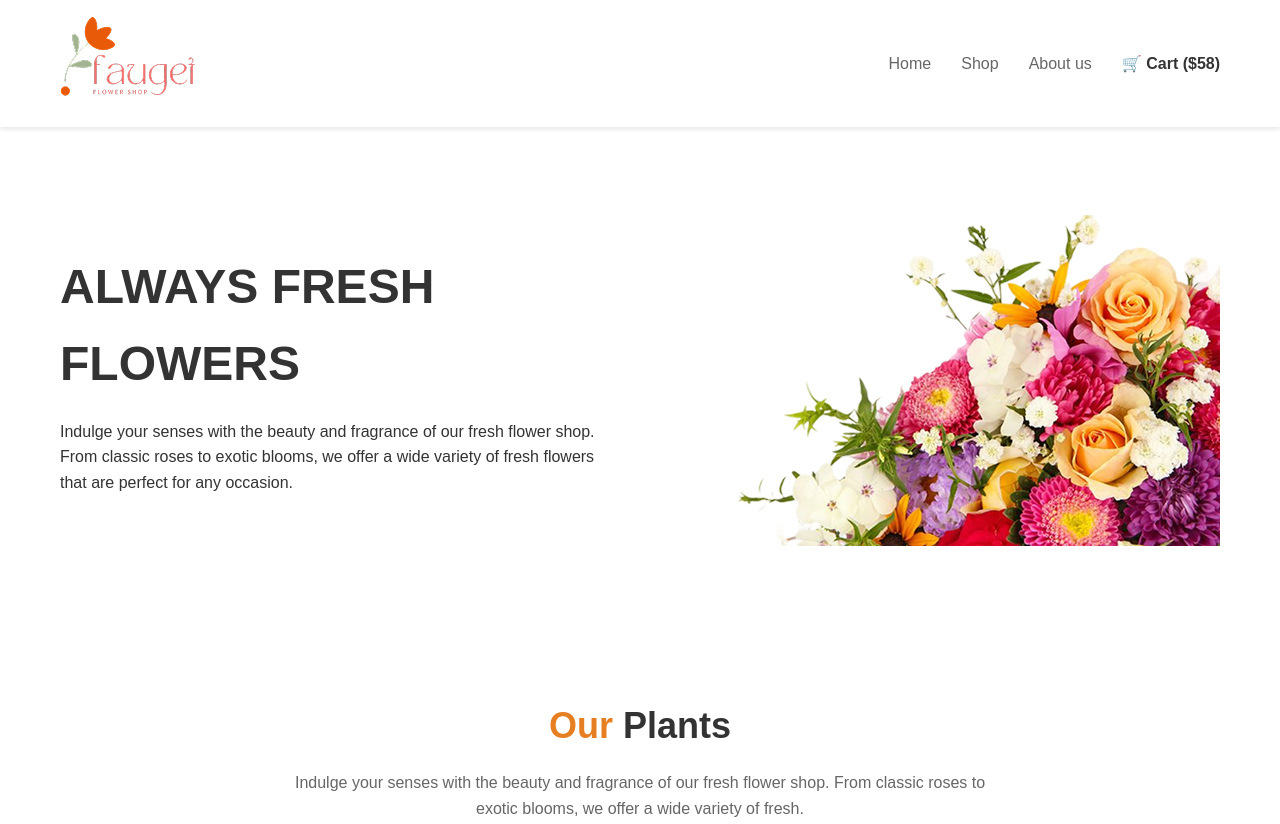
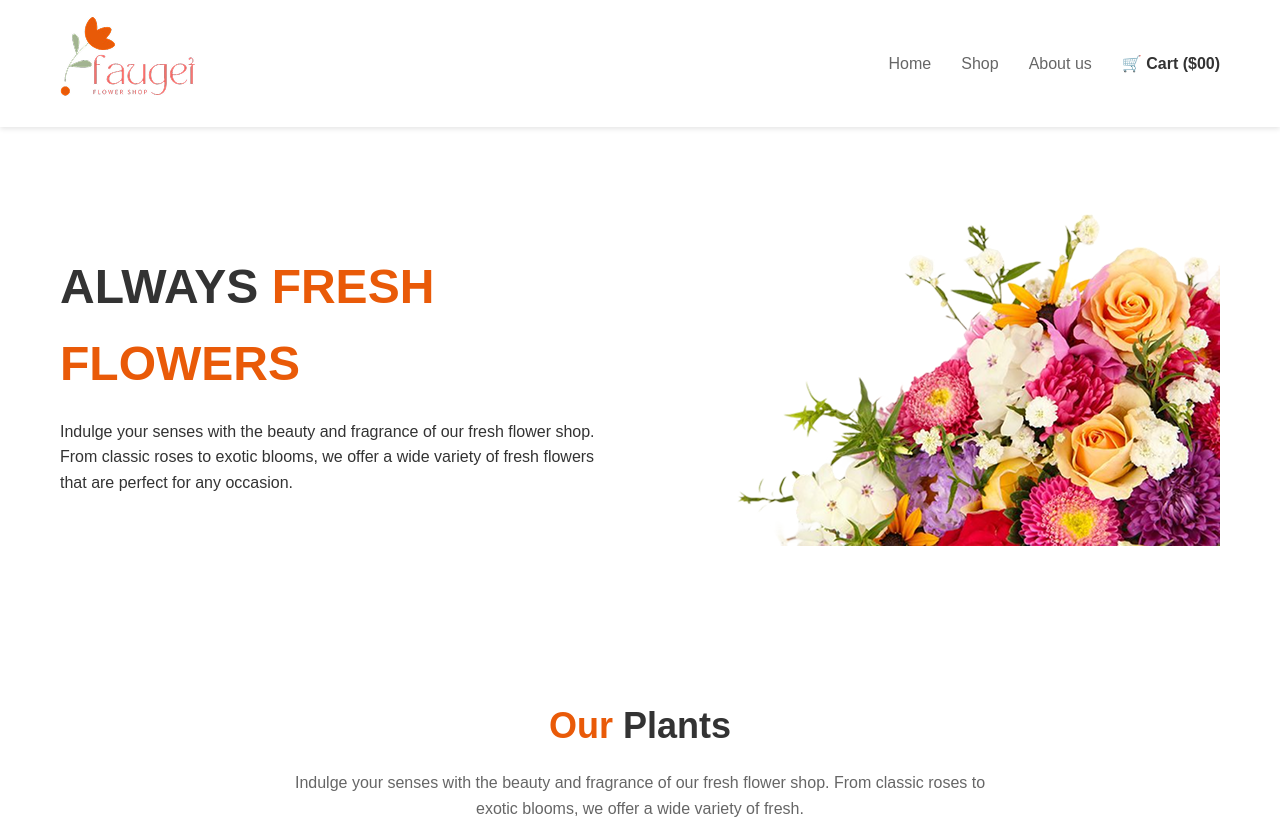
Before and after one commit to VRCvaskor111/Responsive-Flowers, a plain HTML site: page index.html in a window 1280 px wide. Shown: the top 824 px of the page. Drawn offline with Linux system fonts and the light colour scheme.

Commit message:
work on some style and some corrections as well

```diff
--- a/index.html
+++ b/index.html
@@ -19,10 +19,10 @@
                     <li><a href="#home">Home</a></li>
                     <li><a href="#shop">Shop</a></li>
                     <li><a href="#about">About us</a></li>
-                    <li><a href="#cart" class="cart-icon">🛒 Cart ($58)</a></li>
+                    <li><a href="#cart" class="cart-icon">🛒 Cart ($00)</a></li>
                 </ul>
                 <div class="mobile-nav">
-                    <a href="#cart" class="cart-mobile">🛒 Cart ($58)</a>
+                    <a href="#cart" class="cart-mobile">🛒 Cart ($00)</a>
                 </div>
             </div>
         </div>
--- a/styles.css
+++ b/styles.css
@@ -144,6 +144,10 @@ body {
     color: #333;
 }
 
+.highlight{
+    color: #E95A08;
+}
+
 /* Plants Section */
 .plants-section {
     padding: 80px 0;
@@ -162,9 +166,9 @@ body {
     font-weight: 600;
 }
 
-.section-header h2 .highlight {
+/* .section-header h2 .highlight {
     color: #e67e22;
-}
+} */
 
 .section-header p {
     font-size: 16px;
```
